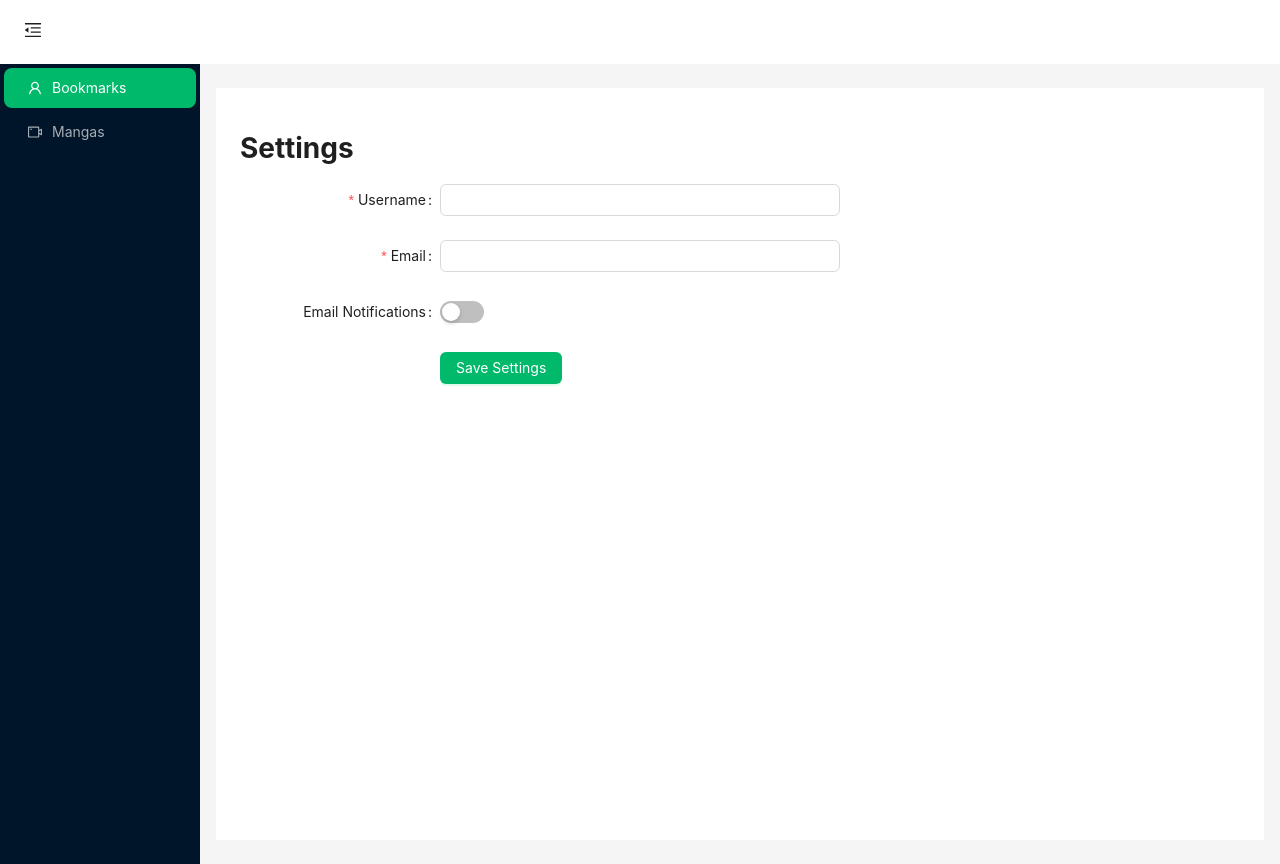
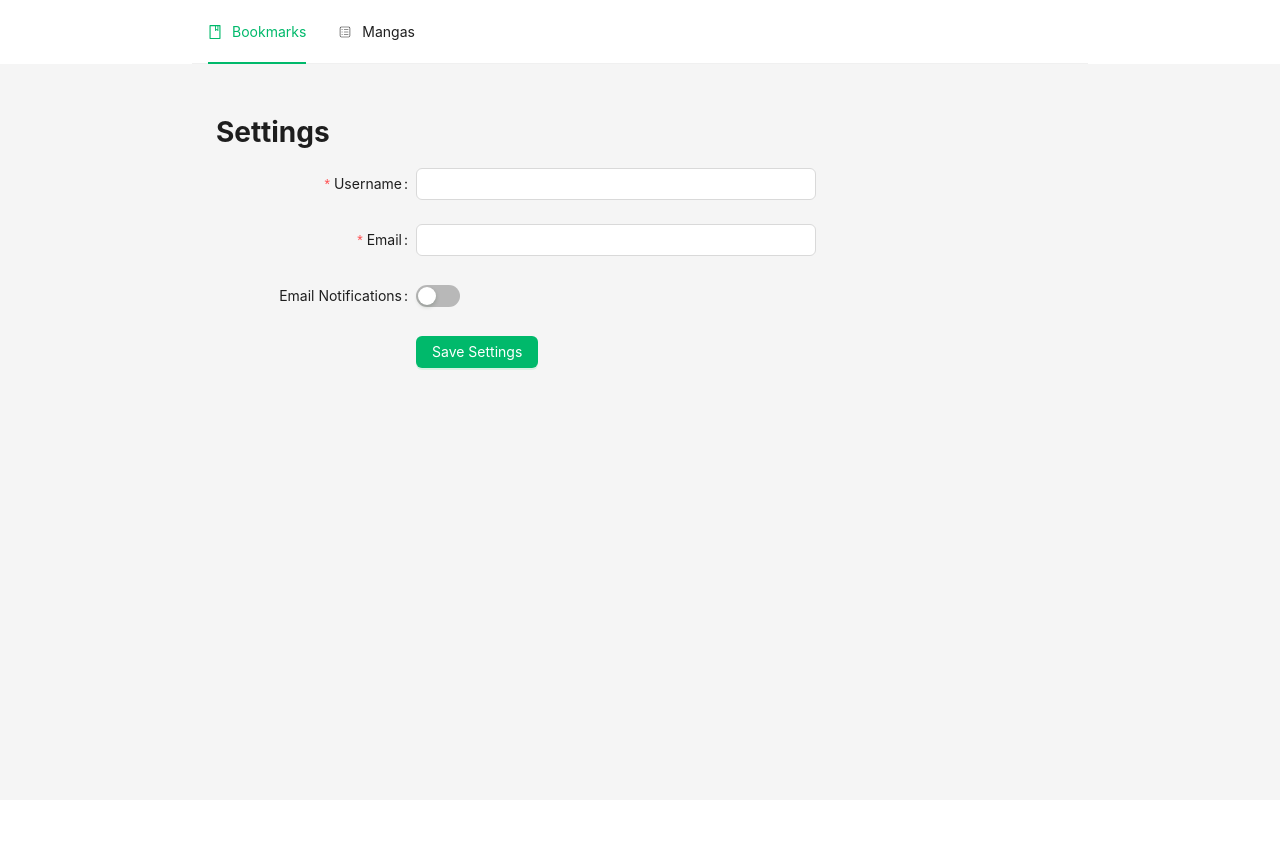
Before and after one commit to Maxikk26/manga-bookmarker-web, a Next.js app: page /bookmarks in a window 1280 px wide. After the commit the page ends 800 px from the top, so only its background shows below. Built offline with nearby package versions, Linux system fonts and the light colour scheme.

Commit message:
FIX: layout ppal

```diff
--- a/package.json
+++ b/package.json
@@ -14,6 +14,7 @@
     "antd": "^5.23.0",
     "next": "^13.5.8",
     "react": "^18.3.1",
-    "react-dom": "^18.3.1"
+    "react-dom": "^18.3.1",
+    "react-icons": "^5.4.0"
   }
 }
--- a/src/app/(auth)/layout.jsx
+++ b/src/app/(auth)/layout.jsx
@@ -2,8 +2,7 @@
 
 import React, { useState } from 'react'
 import { Layout, theme } from 'antd'
-import Sidebar from '@/components/Sidebar'
-import DashboardHeader from '@/components/Header'
+import Header from "@/components/Header";
 
 const { Content } = Layout
 
@@ -18,32 +17,15 @@ export default function DashboardLayout({ children }) {
 	}
 
 	return (
-		/*<Layout style={{ minHeight: '100vh'}}>
-			<Sidebar collapsed={collapsed} />
+		<Layout style={{ minHeight: '100vh'}}>
+			<Header collapsed={collapsed} toggle={toggleSidebar} />
 			<Layout>
-				<DashboardHeader collapsed={collapsed} toggle={toggleSidebar} />
 				<Content
 					style={{
-						margin: '24px 16px',
+						margin: '24px 15%',
 						padding: 24,
-						minHeight: 280,
-						background: colorBgContainer,
-					}}
-				>
-					{children}
-				</Content>
-			</Layout>
-		</Layout>*/
-		<Layout style={{ minHeight: '100vh'}}>
-			<DashboardHeader collapsed={collapsed} toggle={toggleSidebar} />
-			<Layout style={{minHeight: '100vh',}}>
-				<Sidebar collapsed={collapsed} />
-				<Content
-					style={{
-						margin: '24px 16px',
-						padding: 24,
-						minHeight: 280,
-						background: colorBgContainer,
+						paddingTop: 8,
+						background: 'transparent',
 					}}
 				>
 					{children}
--- a/src/components/Header.jsx
+++ b/src/components/Header.jsx
@@ -1,31 +1,57 @@
 'use client'
 
-import React from 'react'
-import { Layout, theme } from 'antd'
-import { MenuFoldOutlined, MenuUnfoldOutlined } from '@ant-design/icons'
+import React, {useEffect, useState} from 'react'
+import {Layout, Menu, theme} from 'antd'
+import {BookOutlined} from '@ant-design/icons'
+import Link from "next/link";
+import {CiViewList} from "react-icons/ci";
+import {usePathname, useRouter, useSearchParams} from 'next/navigation'
 
 const { Header } = Layout
 
-const DashboardHeader = ({ collapsed, toggle }) => {
+
+const DashboardHeader = () => {
 	const {
 		token: { colorBgContainer },
 	} = theme.useToken()
 
+	const pathname = usePathname()
+
 	return (
-		<Header style={{ padding: 0, background: colorBgContainer }}>
-			{React.createElement(collapsed ? MenuUnfoldOutlined : MenuFoldOutlined, {
-				className: 'trigger',
-				onClick: toggle,
-				style: {
-					padding: '0 24px',
-					fontSize: '18px',
-					lineHeight: '64px',
-					cursor: 'pointer',
-					transition: 'color 0.3s',
-				},
-			})}
+		<Header style={{ padding: '0% 15%', background: colorBgContainer }}>
+			<Menu
+				mode={'horizontal'}
+				defaultSelectedKeys={[pathname]}
+				items={[
+					{
+						key: '/bookmarks',
+						icon: <BookOutlined />,
+						label: <Link href="/bookmarks">Bookmarks</Link>,
+					},
+					{
+						key: '/mangas',
+						icon: <CiViewList />,
+						label: <Link href="/mangas">Mangas</Link>,
+					},
+				]}
+			/>
 		</Header>
 	)
 }
 
+const styles = {
+	link: {
+		marginRight: '10px',
+		textDecoration: 'none',
+		color: 'black',
+		transition: 'color 0.2s ease',
+	},
+	activeLink: {
+		fontWeight: 'bold',
+	},
+	hover: {
+		color: 'gray',
+	},
+};
+
 export default DashboardHeader
--- a/src/components/Sidebar.jsx
+++ /dev/null
@@ -1,35 +0,0 @@
-'use client'
-
-import React from 'react'
-import { Layout, Menu } from 'antd'
-import { UserOutlined, VideoCameraOutlined, UploadOutlined } from '@ant-design/icons'
-import Link from 'next/link'
-
-const { Sider } = Layout
-
-const Sidebar = ({ collapsed }) => {
-	return (
-		<Sider trigger={null} collapsible collapsed={collapsed}>
-			<div className="demo-logo-vertical" />
-			<Menu
-				theme="dark"
-				mode="inline"
-				defaultSelectedKeys={['1']}
-				items={[
-					{
-						key: '1',
-						icon: <UserOutlined />,
-						label: <Link href="/bookmarks">Bookmarks</Link>,
-					},
-					{
-						key: '2',
-						icon: <VideoCameraOutlined />,
-						label: <Link href="/mangas">Mangas</Link>,
-					},
-				]}
-			/>
-		</Sider>
-	)
-}
-
-export default Sidebar
```
Also changed, not shown: src/app/page.module.css (deleted, +0 -168 lines), 1 other file (tests, documents, lock files or other folders).
